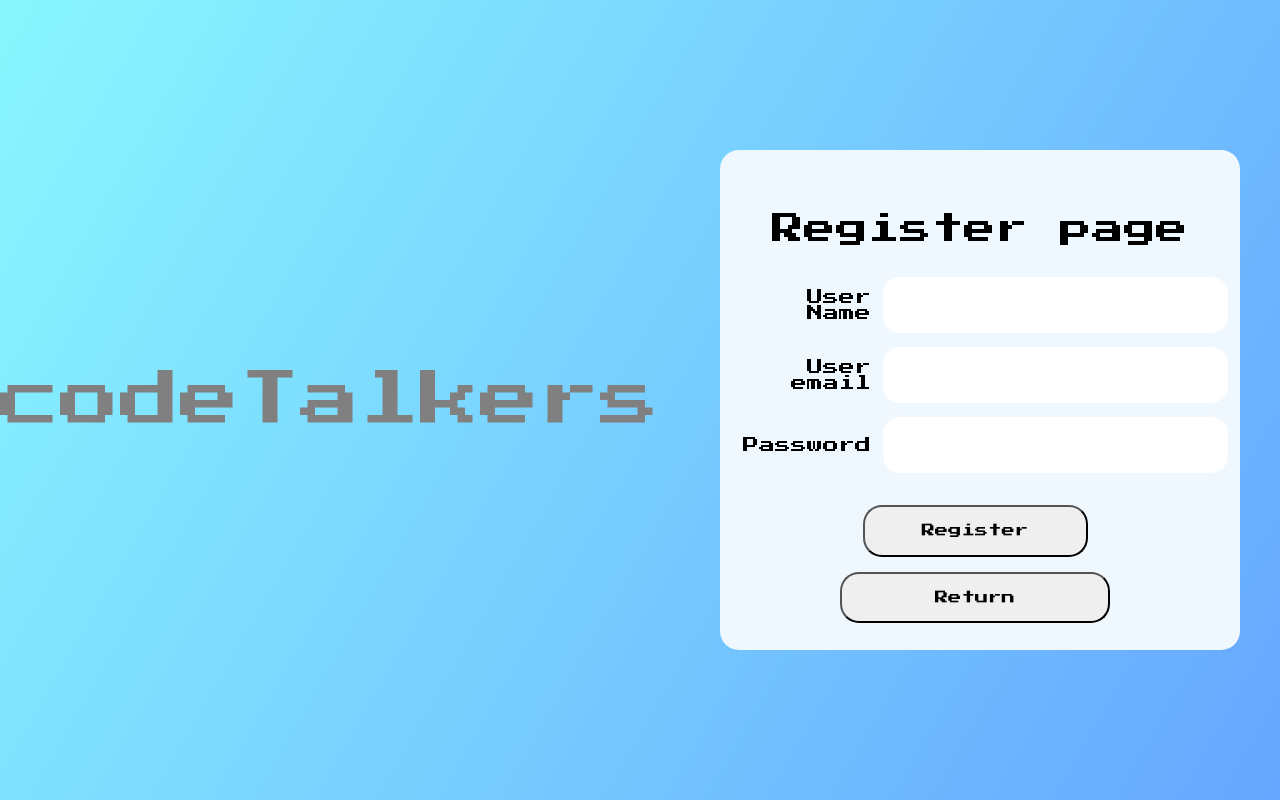
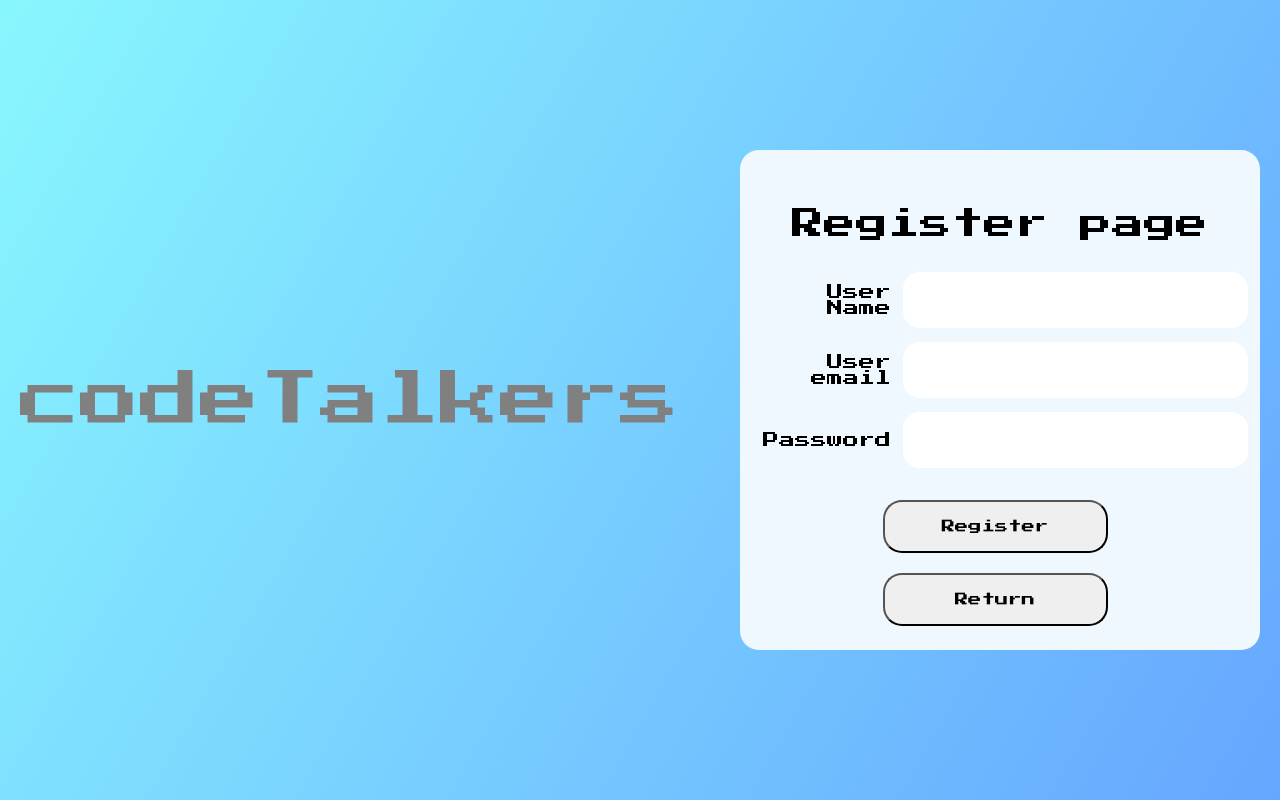
Before and after one commit to BELALETO/my-Web-Page, a Flask app: page /register in a window 1280 px wide. Run offline with Flask 3, Linux system fonts and the light colour scheme.

Commit message:
finishing main pages

```diff
--- a/templates/index.html
+++ b/templates/index.html
@@ -16,6 +16,6 @@
     <script src="../static/script.js"></script>
 
     <footer class="foot">
-        <a href=""><p>about codeTalkers</p></a>
+        <a href="https://www.linkedin.com/in/belal-sryo-69261824b/?originalSubdomain=eg" target="_blank"><p>about codeTalkers</p></a>
     </footer>
 {% endblock %}
--- a/templates/login.html
+++ b/templates/login.html
@@ -42,7 +42,8 @@
 
             <div class="confirmButton">
                 <button class="confirm" id="loginButton" type="submit" name="page_id" value="log_id">Login</button>
-                <a href="/"><button type="button" class="returnBtn" id="return">Return</button></a>
+                <!-- <a href="/"><button type="button" class="returnBtn" id="return">Return</button></a> -->
+                 <button type="button" class="confirm" id="return">Return</button>
             </div>
         </form>
     </div>
--- a/templates/quiz.html
+++ b/templates/quiz.html
@@ -9,7 +9,7 @@
 
     <div class="container_quiz">
 
-            <div><p class="problem_txt">{{QUIZ}}</p></div>
+            <div><p class="problem_head">{{QUIZ}}</p></div>
             {% if QUIZ == "problem_1" %}
                 <div class="outer_problem"><p class="problem_txt">write a code which returns Hello World sentence</p></div>
             {% elif QUIZ == "problem_2" %}
--- a/templates/register.html
+++ b/templates/register.html
@@ -7,8 +7,8 @@
 
 
 
-<h1 class="codeTalkers" id="register_title">codeTalkers</h1>
-
+<!-- <h1 class="codeTalkers" id="register_title">codeTalkers</h1> -->
+<div class="codeTalker"><h1 id="login_title">codeTalkers</h1></div>
 
 <div class="container_login">
     <h1>Register page</h1>
@@ -42,7 +42,8 @@
 
         <div class="confirmButton">
             <button id="registerButton" type="submit" name="page_id" value="reg_id" class="confirm">Register</button>
-            <a href="/"><button type="button" class="returnBtn" id="return">Return</button></a>
+            <!-- <a href="/"><button type="button" class="returnBtn" id="return">Return</button></a> -->
+             <button type="button" class="confirm" id="return">Return</button>
         </div>
     </form>
 
```
